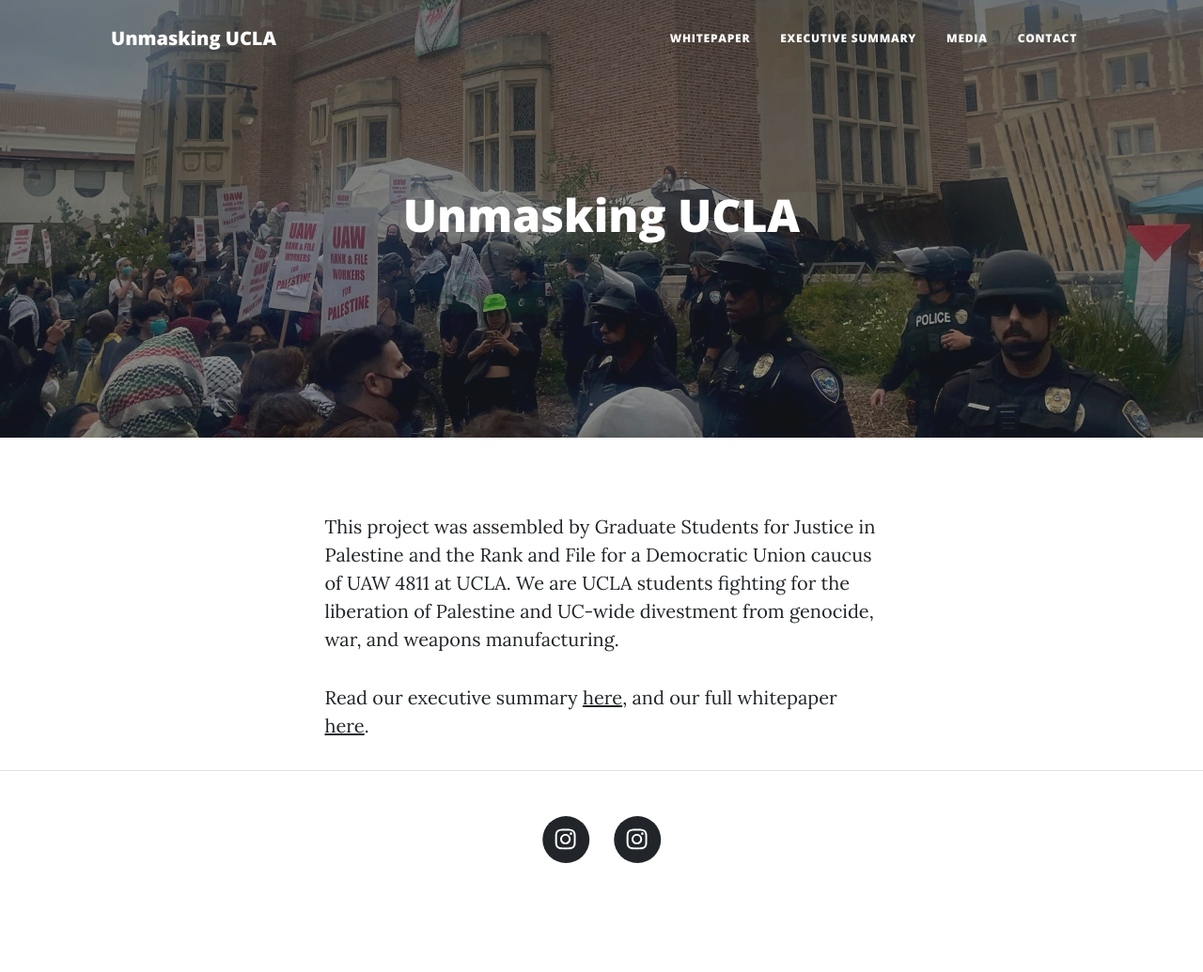
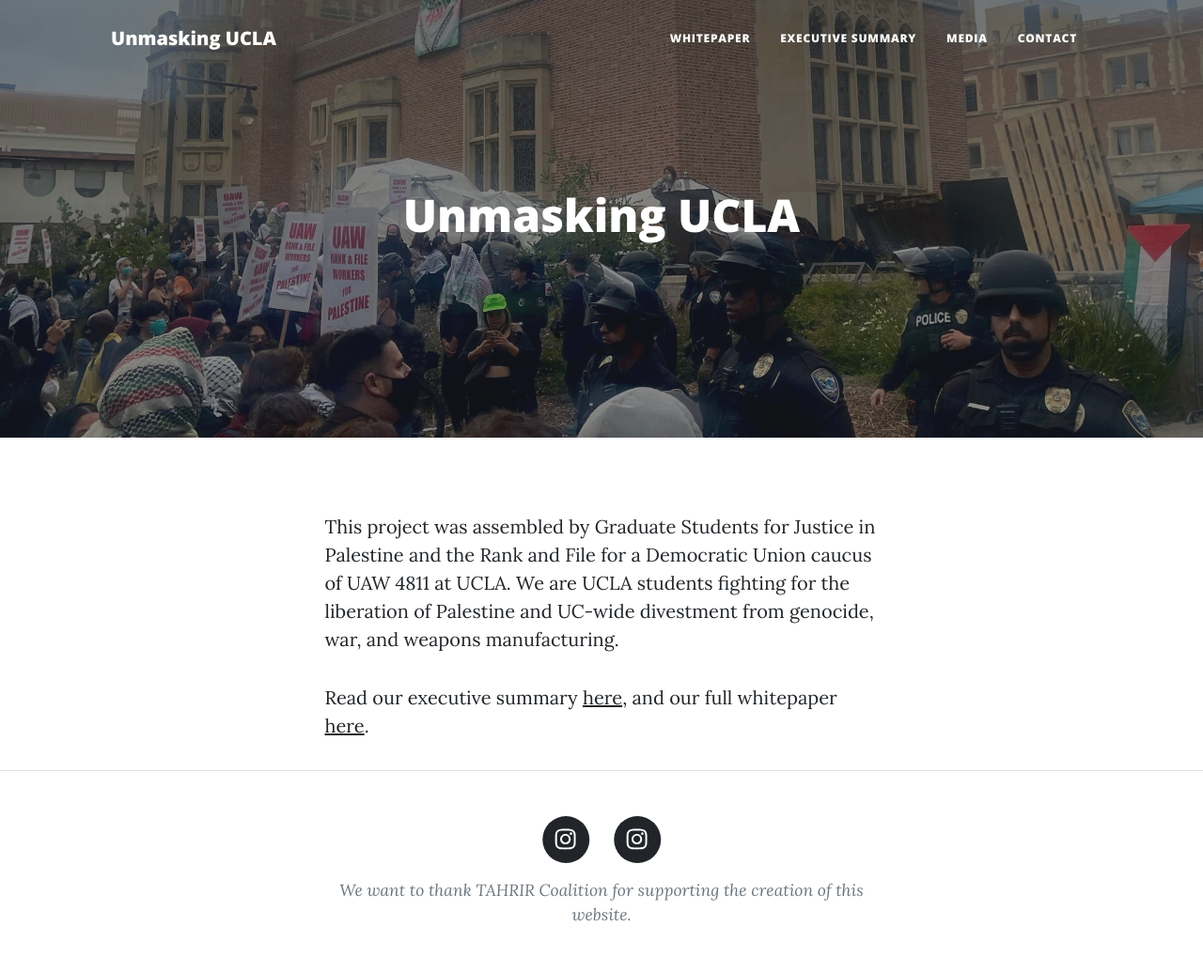
Before and after one commit to unmasking-ucla/unmasking-ucla.github.io, a Jekyll site: the page built from index.html, in a window 1280 px wide. Shown: the whole page at 94% size. Built offline with Jekyll 4.4.1, drawn with Linux system fonts in a browser that asks for light colours; nearby versions of some CDN libraries; before the commit the page ends 983 px from its top, so only the background shows below that.

Commit message:
Update default.html

```diff
--- a/_layouts/default.html
+++ b/_layouts/default.html
@@ -64,7 +64,7 @@
                                 </a>
                             </li>
                         </ul>
-                        <!--<div class="small text-center text-muted fst-italic">Copyright &copy; TAHRIR Coalition 2024</div>-->
+                        <div class="small text-center text-muted fst-italic">We want to thank TAHRIR Coalition for supporting the creation of this website.</div>
                     </div>
                 </div>
             </div>
```
